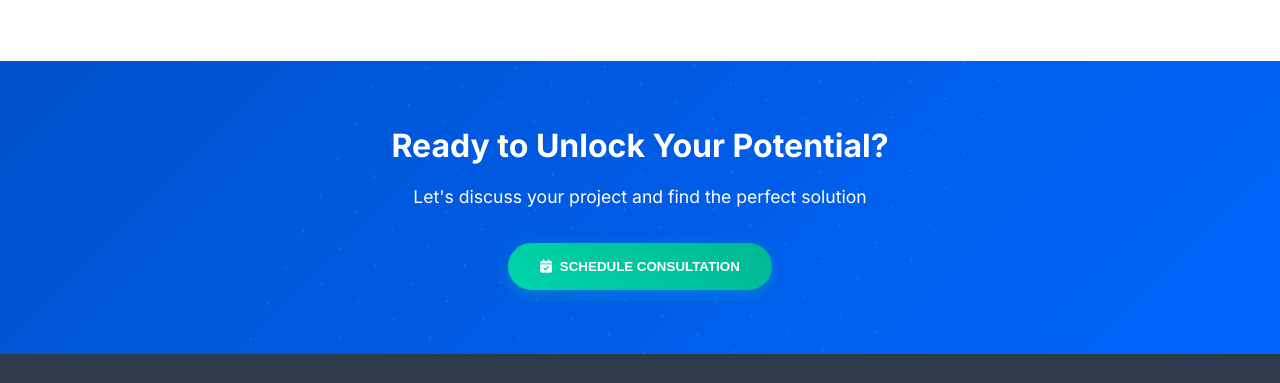
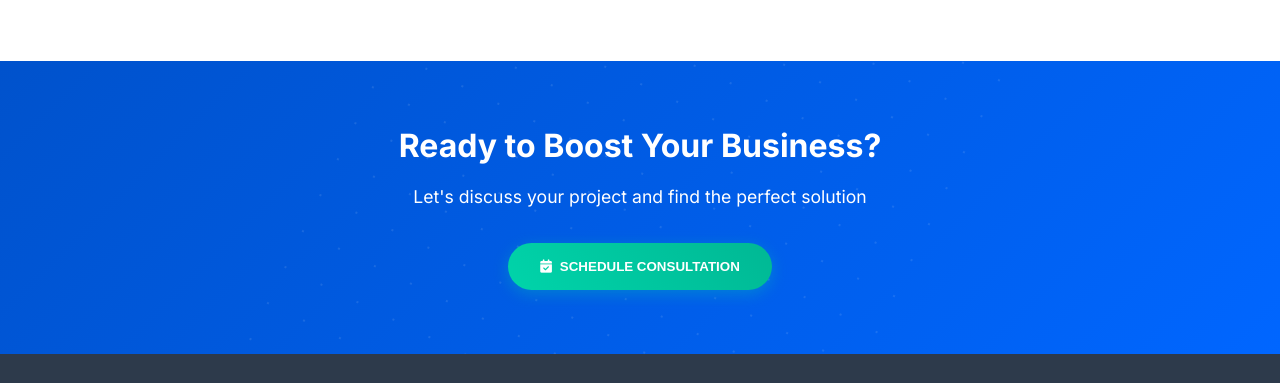
Before and after one commit to Owujuah/AlsuTech, a plain HTML site: page index.html in a window 1280 px wide. Shown: the part 3611-3994 px from the top of the page. Drawn offline with nearby package versions, Linux system fonts and the light colour scheme; animation ran at ten frames a second.

Commit message:
Update index.html

```diff
--- a/index.html
+++ b/index.html
@@ -1876,7 +1876,7 @@
 
     <!-- Final CTA -->
     <section class="final-cta">
-        <h2 class="reveal">Ready to Unlock Your Potential?</h2>
+        <h2 class="reveal">Ready to Boost Your Business?</h2>
         <p class="reveal">Let's discuss your project and find the perfect solution</p>
         <button class="consultation-btn reveal-scale" id="finalConsultationBtn">
             <i class="fas fa-calendar-check"></i> SCHEDULE CONSULTATION
```
